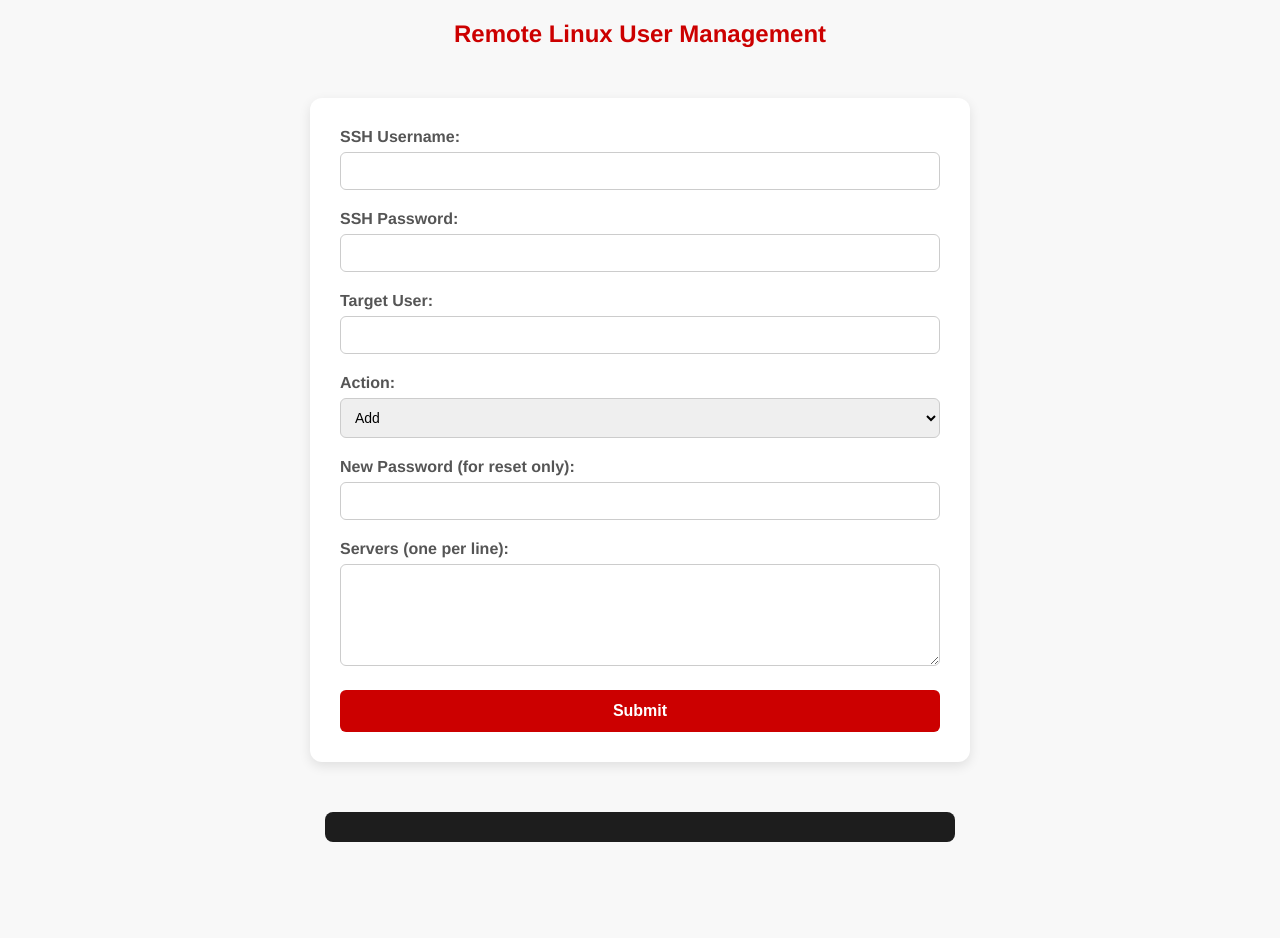
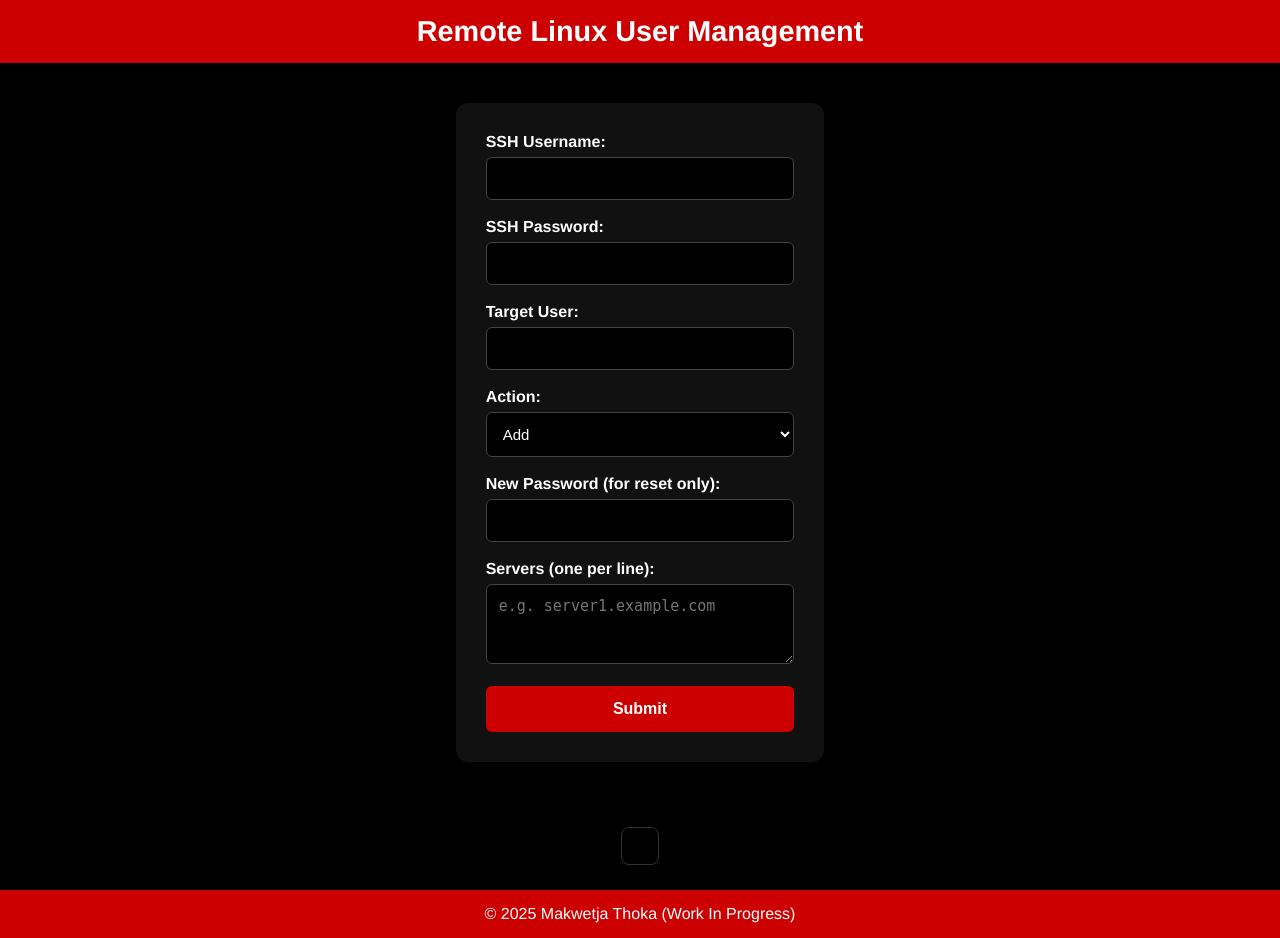
Before and after one commit to makwetjat/accounts-hub, a FastAPI app: template templates/index.html in a window 1280 px wide. Before the commit the page ends 842 px from the top, so only its background shows below. Run offline with FastAPI, Linux system fonts and the light colour scheme; the template is opened without the code that fills it: most values are stand-ins (such as "Sample title", 1, 10 or a date in 2020).

Commit message:
Update the look and feel of front end

```diff
--- a/static/styles.css
+++ b/static/styles.css
@@ -1,86 +1,116 @@
-/* General body */
+/* Body */
 body {
-    font-family: "Helvetica Neue", Helvetica, Arial, sans-serif;
-    background-color: #f8f8f8;
-    color: #333;
+    font-family: "Red Hat Display", "Helvetica Neue", Helvetica, Arial, sans-serif;
+    background-color: #000;
+    color: #fff;
     margin: 0;
     padding: 0;
+    display: flex;
+    flex-direction: column;
+    min-height: 100vh;
 }
 
-/* Container */
+/* Header + Footer full width */
+header, footer {
+    background-color: #cc0000; /* Red Hat red */
+    color: #fff;
+    padding: 15px 0;
+}
+
+/* Align header/footer content with form */
+header .container,
+footer .container {
+    max-width: 600px;
+    margin: 0 auto;
+    text-align: center;
+}
+
+/* Header text */
+header h1 {
+    font-size: 1.8em;
+    margin: 0;
+    font-weight: bold;
+}
+
+/* Footer text */
+footer p {
+    margin: 0;
+    font-size: 0.9em;
+}
+
+/* Form container */
 form {
     max-width: 600px;
-    margin: 50px auto;
+    margin: 40px auto;
     padding: 30px;
-    background: #fff;
+    background: #111;
     border-radius: 12px;
-    box-shadow: 0 4px 12px rgba(0,0,0,0.1);
-}
-
-/* Headings */
-h2 {
-    text-align: center;
-    color: #cc0000; /* Red Hat red */
-    margin-bottom: 30px;
+    box-shadow: 0 6px 20px rgba(0,0,0,0.7);
 }
 
 /* Labels */
 label {
     display: block;
     margin-bottom: 6px;
-    font-weight: bold;
-    color: #555;
+    font-weight: 600;
+    color: #fff;
 }
 
-/* Inputs and textarea */
+/* Inputs & textarea */
 input[type="text"],
 input[type="password"],
 select,
 textarea {
     width: 100%;
-    padding: 10px;
-    margin-bottom: 20px;
-    border: 1px solid #ccc;
+    padding: 12px;
+    margin-bottom: 18px;
+    border: 1px solid #444;
     border-radius: 6px;
-    font-size: 14px;
+    font-size: 15px;
+    background-color: #000;
+    color: #fff;
     box-sizing: border-box;
+}
+
+input:focus,
+textarea:focus,
+select:focus {
+    border-color: #cc0000;
+    outline: none;
+    box-shadow: 0 0 0 2px rgba(204,0,0,0.4);
 }
 
 /* Button */
 button {
     width: 100%;
-    padding: 12px;
-    background-color: #cc0000; /* Red Hat red */
+    padding: 14px;
+    background-color: #cc0000;
     color: #fff;
     border: none;
     border-radius: 6px;
     font-size: 16px;
     font-weight: bold;
     cursor: pointer;
-    transition: background 0.3s ease;
+    transition: background 0.3s ease, transform 0.1s ease;
 }
 
 button:hover {
     background-color: #a30000;
+    transform: translateY(-1px);
 }
 
 /* Output box */
 #output {
     max-width: 600px;
-    margin: 20px auto;
-    padding: 15px;
-    background: #1d1d1d;
-    color: #fff;
+    margin: 25px auto;
+    padding: 18px;
+    background: #000;
+    color: #00ff66; /* terminal green */
+    border: 1px solid #333;
     border-radius: 8px;
-    font-family: monospace;
+    font-family: "Courier New", Courier, monospace;
+    font-size: 14px;
     white-space: pre-wrap;
     overflow-x: auto;
+    box-shadow: inset 0 0 8px rgba(0,0,0,0.8);
 }
-
-/* Responsive */
-@media (max-width: 640px) {
-    form, #output {
-        width: 90%;
-        margin: 30px auto;
-    }
-}
--- a/templates/index.html
+++ b/templates/index.html
@@ -7,7 +7,11 @@
 </head>
 <body>
 
-<h2>Remote Linux User Management</h2>
+<header>
+   <div class="container">
+      <h1>Remote Linux User Management</h1>
+    </div>
+</header>
 
 <form id="userForm">
     <label>SSH Username:</label>
@@ -31,7 +35,8 @@
     <input type="text" name="new_password">
 
     <label>Servers (one per line):</label>
-    <textarea name="servers" rows="5" cols="30"></textarea>
+    <!-- <textarea name="servers" rows="5" cols="30"></textarea> -->
+    <textarea name="servers" rows="3" placeholder="e.g. server1.example.com"></textarea>
 
     <button type="submit">Submit</button>
 </form>
@@ -61,4 +66,9 @@ form.addEventListener('submit', (e) => {
 </script>
 
 </body>
+<footer>
+   <div class="container">
+      © 2025 Makwetja Thoka (Work In Progress)
+   </div>
+</footer>
 </html>
```
